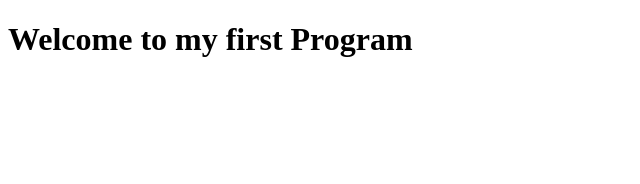
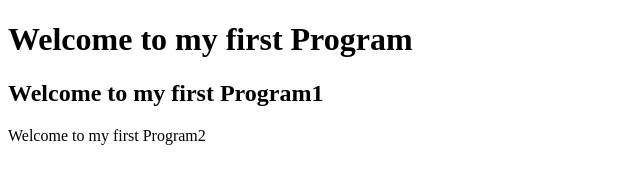
Before and after one commit to devenk05/First-Project, a plain HTML site: page Index.html in a window 1280 px wide. Shown: the whole page, without its empty margins (0-640 px from the left). Drawn offline with Linux system fonts and the light colour scheme.

Commit message:
First Tutorial

```diff
--- a/Index.html
+++ b/Index.html
@@ -1,13 +1,12 @@
 <!DOCTYPE html>
-<html>
-    <head>
-            <title>Hypertext Markup Language</title>
-    </head>
+<html lang="en">
+<head>
+    <title>Hypertext Markup Language</title>
+</head>
     <body>
-        <h1>Welcome to my first Program</h1>
-
-
+    <h1>Welcome to my first Program</h1>
+    <h2>Welcome to my first Program1</h2>
+    <h7>Welcome to my first Program2</h7>
     </body>
-</html>
 
 </html>
```
